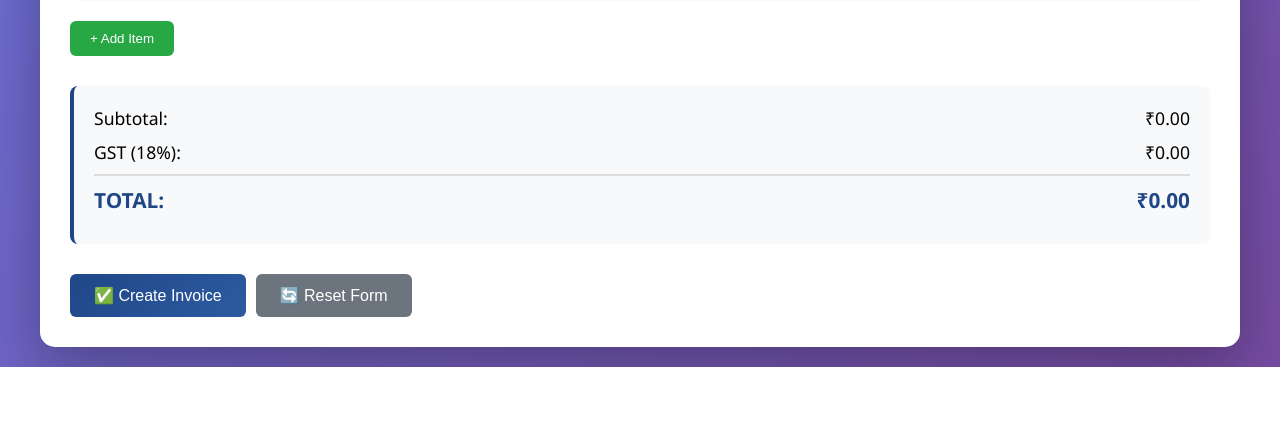
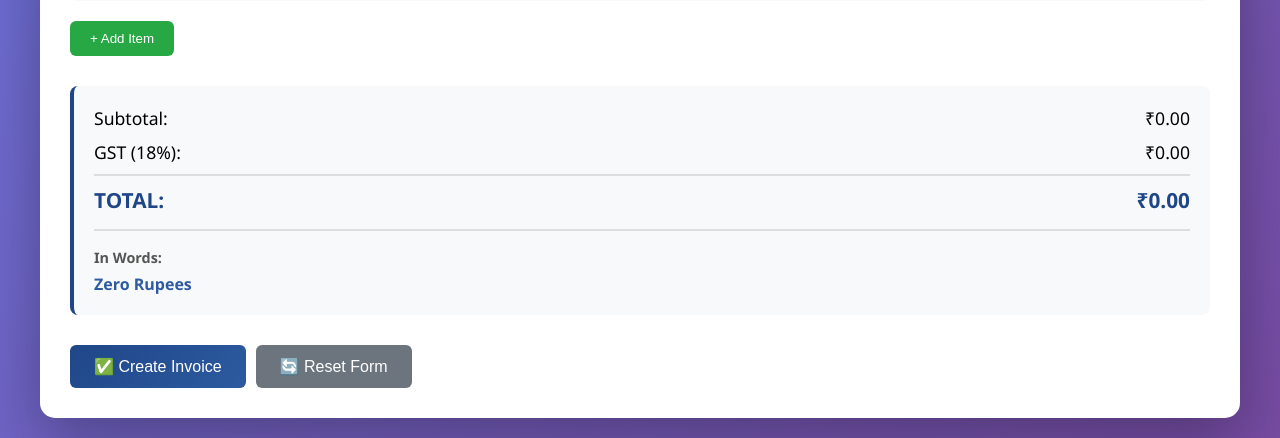
Before and after one commit to syedasadbasha/MyFlaskApp, a Flask app: page / in a window 1280 px wide, after a click on "➕ Create Invoice". Shown: the part 1025-1463 px from the top of the page. Before the commit the page ends 1392 px from the top, so only its background shows below. Run offline with Flask 3, Linux system fonts and the light colour scheme.

Commit message:
Add invoice total amount in words (Indian currency format)

```diff
--- a/app.py
+++ b/app.py
@@ -68,6 +68,64 @@ class InvoiceItem(db.Model):
     amount = db.Column(db.Float)
 
 # Helper Functions
+def number_to_words(amount):
+    """Convert amount to Indian currency words"""
+    ones = ['', 'One', 'Two', 'Three', 'Four', 'Five', 'Six', 'Seven', 'Eight', 'Nine']
+    tens = ['', '', 'Twenty', 'Thirty', 'Forty', 'Fifty', 'Sixty', 'Seventy', 'Eighty', 'Ninety']
+    teens = ['Ten', 'Eleven', 'Twelve', 'Thirteen', 'Fourteen', 'Fifteen', 'Sixteen', 'Seventeen', 'Eighteen', 'Nineteen']
+
+    scales = ['', 'Thousand', 'Lakh', 'Crore']
+
+    def convert_hundreds(num):
+        result = ''
+        if num >= 100:
+            result += ones[num // 100] + ' Hundred '
+            num %= 100
+
+        if num >= 20:
+            result += tens[num // 10] + ' '
+            num %= 10
+        elif num >= 10:
+            result += teens[num - 10] + ' '
+            num = 0
+
+        if num > 0:
+            result += ones[num] + ' '
+
+        return result.strip()
+
+    # Split into rupees and paise
+    rupees = int(amount)
+    paise = round((amount - rupees) * 100)
+
+    if rupees == 0:
+        words = 'Zero Rupees'
+    else:
+        words = ''
+        scale_index = 0
+
+        while rupees > 0:
+            if rupees % 1000 != 0:
+                chunk = rupees % 1000
+                if scale_index == 0:
+                    words = convert_hundreds(chunk) + ' ' + words
+                elif scale_index == 1:
+                    words = convert_hundreds(chunk) + ' Thousand ' + words
+                elif scale_index == 2:
+                    words = convert_hundreds(chunk) + ' Lakh ' + words
+                elif scale_index == 3:
+                    words = convert_hundreds(chunk) + ' Crore ' + words
+
+            rupees //= 1000
+            scale_index += 1
+
+        words = words.strip() + ' Rupees'
+
+    if paise > 0:
+        words += ' and ' + convert_hundreds(paise) + ' Paise'
+
+    return words
+
 def generate_invoice_number():
     """Generate unique invoice number"""
     last_invoice = Invoice.query.order_by(Invoice.id.desc()).first()
@@ -221,6 +279,11 @@ def generate_pdf_invoice(invoice_id):
         ('PADDING', (0, 0), (-1, -1), 8),
     ]))
     story.append(totals_table)
+    story.append(Spacer(1, 0.1*inch))
+
+    # Amount in words
+    amount_words = number_to_words(invoice.total)
+    story.append(Paragraph(f"<b>Amount in Words:</b> {amount_words}", styles['Normal']))
 
     if invoice.notes:
         story.append(Spacer(1, 0.2*inch))
--- a/templates/index.html
+++ b/templates/index.html
@@ -527,6 +527,10 @@
                         <span>TOTAL:</span>
                         <span id="totalAmount">₹0.00</span>
                     </div>
+                    <div style="margin-top: 15px; padding-top: 15px; border-top: 2px solid #ddd;">
+                        <span style="font-size: 0.9em; color: #555;"><strong>In Words:</strong></span>
+                        <p id="amountInWords" style="color: #2d5aa0; font-weight: 600; margin-top: 5px;">Zero Rupees</p>
+                    </div>
                 </div>
 
                 <div class="action-buttons" style="margin-top: 30px;">
@@ -588,6 +592,69 @@
     </div>
 
     <script>
+        function numberToWords(amount) {
+            const ones = ['', 'One', 'Two', 'Three', 'Four', 'Five', 'Six', 'Seven', 'Eight', 'Nine'];
+            const tens = ['', '', 'Twenty', 'Thirty', 'Forty', 'Fifty', 'Sixty', 'Seventy', 'Eighty', 'Ninety'];
+            const teens = ['Ten', 'Eleven', 'Twelve', 'Thirteen', 'Fourteen', 'Fifteen', 'Sixteen', 'Seventeen', 'Eighteen', 'Nineteen'];
+
+            function convertHundreds(num) {
+                let result = '';
+                if (num >= 100) {
+                    result += ones[Math.floor(num / 100)] + ' Hundred ';
+                    num %= 100;
+                }
+
+                if (num >= 20) {
+                    result += tens[Math.floor(num / 10)] + ' ';
+                    num %= 10;
+                } else if (num >= 10) {
+                    result += teens[num - 10] + ' ';
+                    num = 0;
+                }
+
+                if (num > 0) {
+                    result += ones[num] + ' ';
+                }
+
+                return result.trim();
+            }
+
+            const rupees = Math.floor(amount);
+            const paise = Math.round((amount - rupees) * 100);
+
+            if (rupees === 0) {
+                var words = 'Zero Rupees';
+            } else {
+                let words = '';
+                let num = rupees;
+                const scales = ['', 'Thousand', 'Lakh', 'Crore'];
+                const chunks = [];
+
+                while (num > 0) {
+                    chunks.push(num % 1000);
+                    num = Math.floor(num / 1000);
+                }
+
+                for (let i = chunks.length - 1; i >= 0; i--) {
+                    if (chunks[i] !== 0) {
+                        words += convertHundreds(chunks[i]);
+                        if (i > 0) {
+                            words += ' ' + scales[i];
+                        }
+                        words += ' ';
+                    }
+                }
+
+                words = words.trim() + ' Rupees';
+            }
+
+            if (paise > 0) {
+                words += ' and ' + convertHundreds(paise) + ' Paise';
+            }
+
+            return words;
+        }
+
         function switchTab(tabName) {
             // Hide all tabs
             document.querySelectorAll('.tab-content').forEach(tab => {
@@ -649,6 +716,9 @@
             document.getElementById('subtotal').textContent = '₹' + subtotal.toFixed(2);
             document.getElementById('gstAmount').textContent = '₹' + gstAmount.toFixed(2);
             document.getElementById('totalAmount').textContent = '₹' + total.toFixed(2);
+
+            // Update amount in words
+            document.getElementById('amountInWords').textContent = numberToWords(total);
         }
 
         function recalculateGST() {
```
Also changed, not shown: templates/invoice_detail.html (+78 -0 lines).
